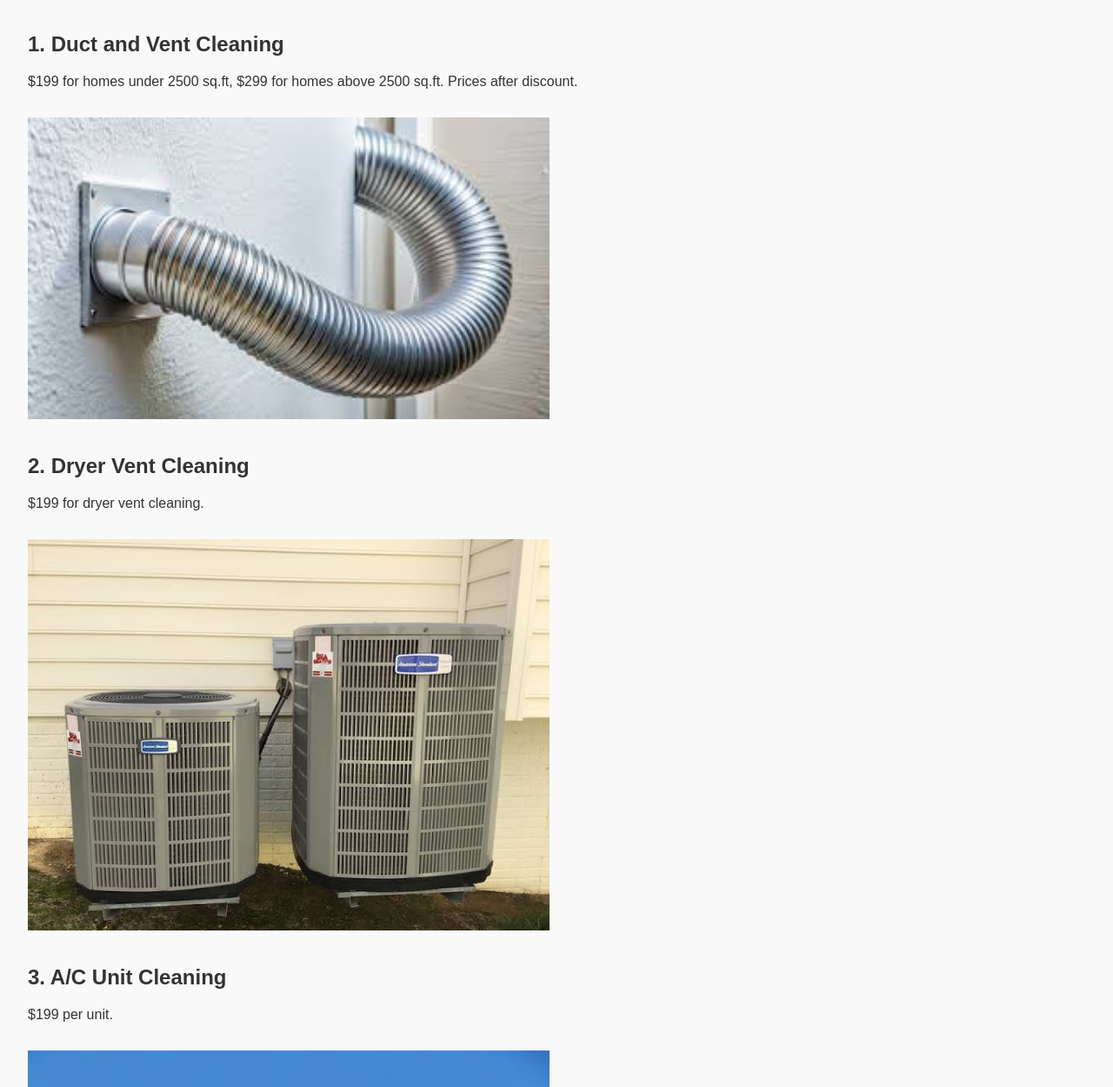
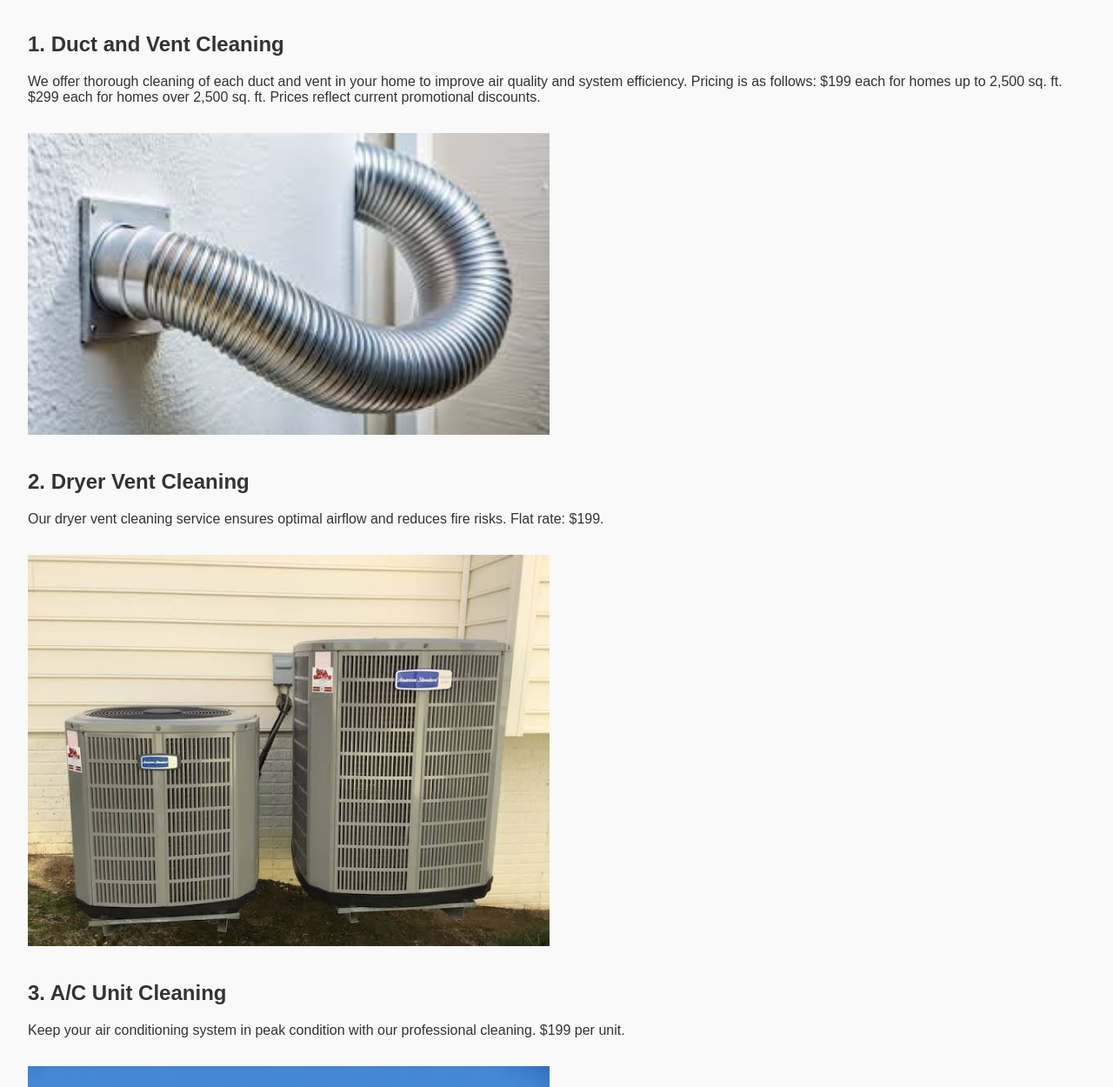
Before and after one commit to The-Duct-Masters/the-duct-masters-cleaning, a plain HTML site: page services.html in a window 1280 px wide. Shown: the part 530-1780 px from the top of the page at 87% size. Drawn offline with Linux system fonts and the light colour scheme.

Commit message:
Update services.html

```diff
--- a/services.html
+++ b/services.html
@@ -19,22 +19,33 @@
         <section>
             <img src="images/duct_vent.jpg" alt="Duct and Vent Cleaning">
             <h2>1. Duct and Vent Cleaning</h2>
-            <p>$199 for homes under 2500 sq.ft, $299 for homes above 2500 sq.ft. Prices after discount.</p>
+            <p>We offer thorough cleaning of each duct and vent in your home to improve air quality and system efficiency. Pricing is as follows:
+
+$199 each for homes up to 2,500 sq. ft.
+
+$299 each for homes over 2,500 sq. ft.
+Prices reflect current promotional discounts.</p>
         </section>
         <section>
             <img src="images/dryer_vent.jpg" alt="Dryer Vent Cleaning">
             <h2>2. Dryer Vent Cleaning</h2>
-            <p>$199 for dryer vent cleaning.</p>
+            <p>Our dryer vent cleaning service ensures optimal airflow and reduces fire risks.
+
+Flat rate: $199.</p>
         </section>
         <section>
             <img src="images/ac_unit.jpg" alt="A/C Unit Cleaning">
             <h2>3. A/C Unit Cleaning</h2>
-            <p>$199 per unit.</p>
+            <p>Keep your air conditioning system in peak condition with our professional cleaning.
+
+$199 per unit.</p>
         </section>
         <section>
             <img src="images/furnace_chimney.jpg" alt="Furnace and Chimney Cleaning">
             <h2>4. Furnace and Chimney Cleaning</h2>
-            <p>$199 each for furnace and chimney cleaning.</p>
+            <p>We provide deep cleaning for each furnace and chimney, enhancing both safety and efficiency.
+
+$199 each.</p>
         </section>
         <section>
             <p>For more info and booking, email us at <a href="mailto:baromsiken@gmail.com">baromsiken@gmail.com</a> or message us on Facebook Messenger: [Your Facebook Page Link Here]</p>
```
